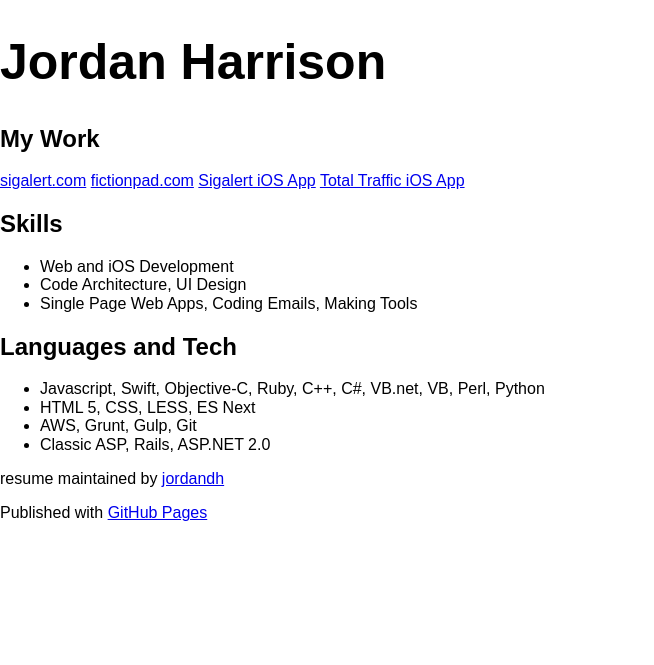
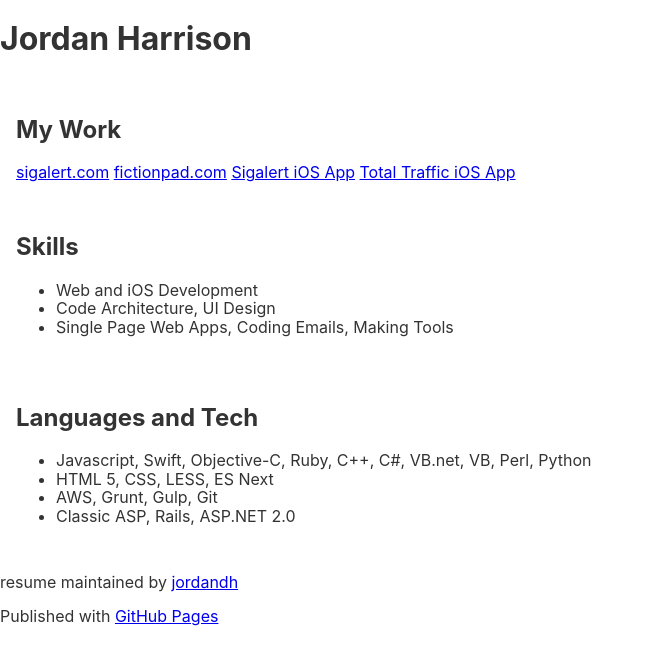
Before and after one commit to jordandh/resume, a Jekyll site: the page built from README.md, in a window 1280 px wide. Shown: the top 665 px of the page, without its empty margins (0-654 px from the left). Built offline with Jekyll 4.4.1, drawn with Linux system fonts in a browser that asks for light colours; our own code applies the rules of GitHub Pages for plain Markdown files; the repository's description, which GitHub fills in, is left out.

Commit message:
Update style.scss

```diff
--- a/assets/css/style.scss
+++ b/assets/css/style.scss
@@ -1,8 +1,15 @@
 ---
 ---
 
+@import "variables";
 @import "normalize";
 
-h1 {
-  font-size: 50px;
+body {
+  font-family: $font-stack;
+  font-size: $font-size;
+  color: $font-color;
 }
+
+section {
+  padding: 1em;
+}
```
